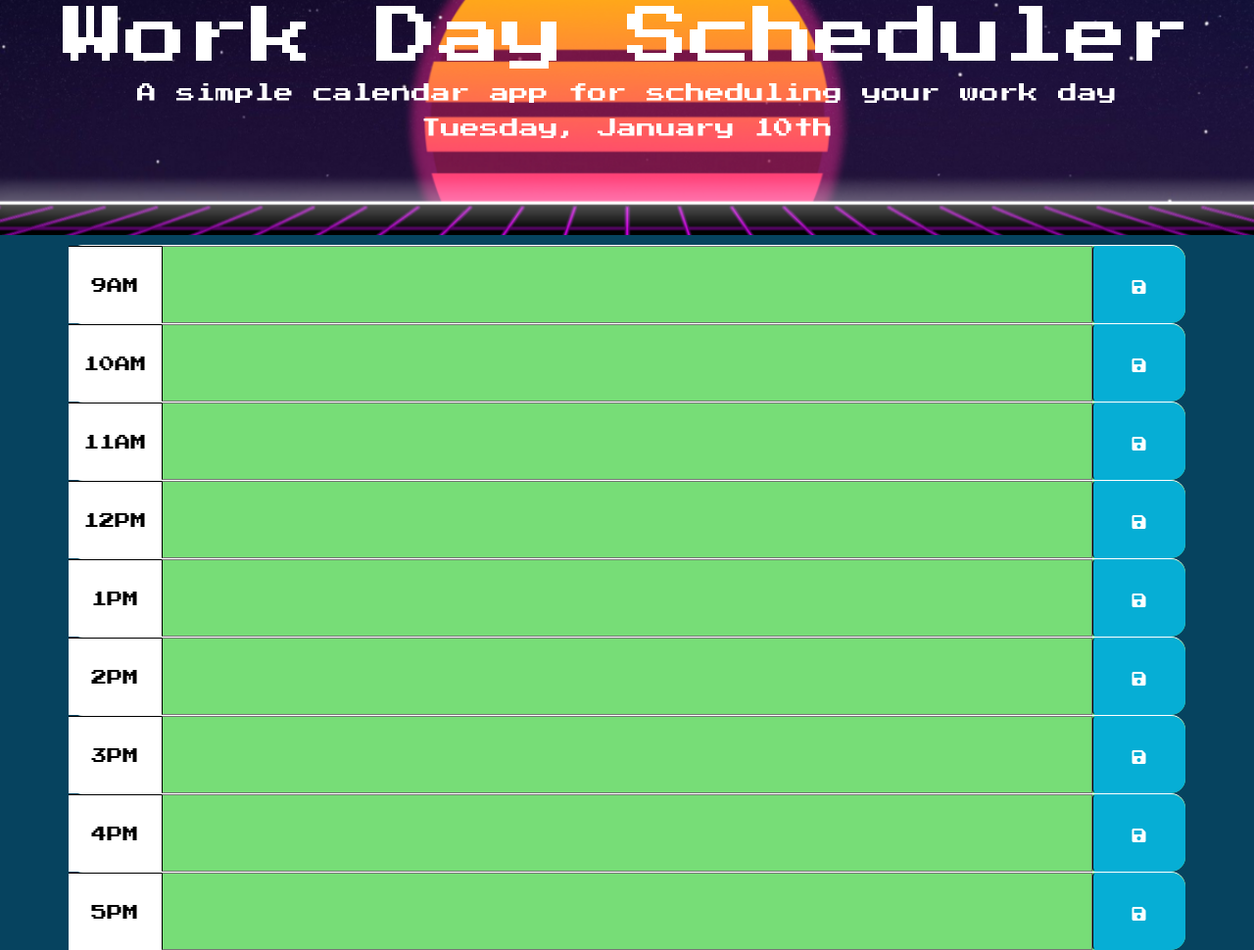
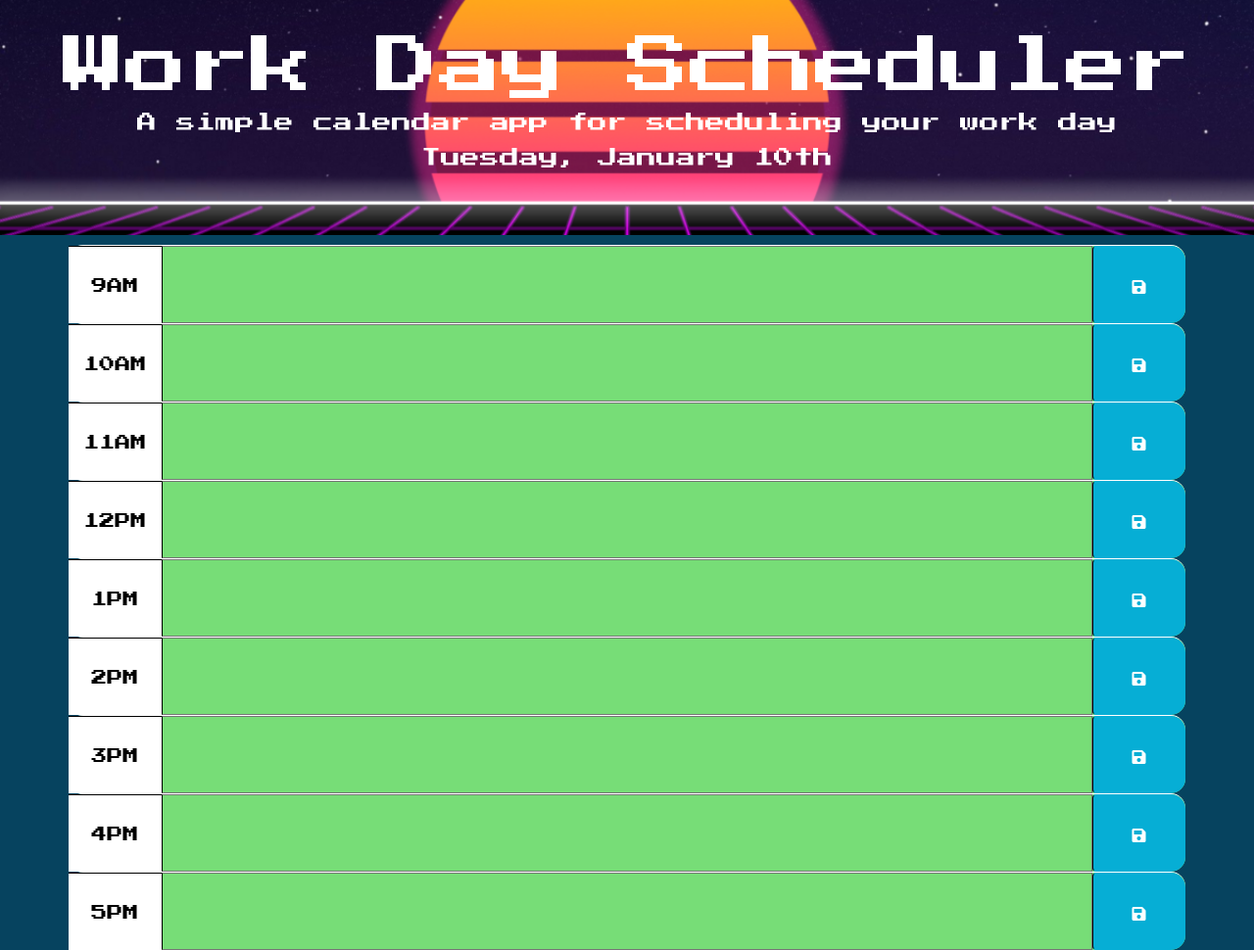
Before and after one commit to Hurtorc/Scheduler-, a plain HTML site: page index.html in a window 1280 px wide. Shown: the whole page at 98% size. Drawn offline with nearby package versions, Linux system fonts and the light colour scheme.

Commit message:
making the header and jumbo look  better

```diff
--- a/style.css
+++ b/style.css
@@ -3,6 +3,14 @@ body {
     font-size: 16px;
     line-height: 1;
     background-color: #06435f;
+  }
+
+h1  {
+    font-family: 'Press Start 2P', cursive;
+    font-size: 16px;
+    color: white;
+    text-align: center;
+    padding-top: 30px;
   }
 
   textarea {
```
